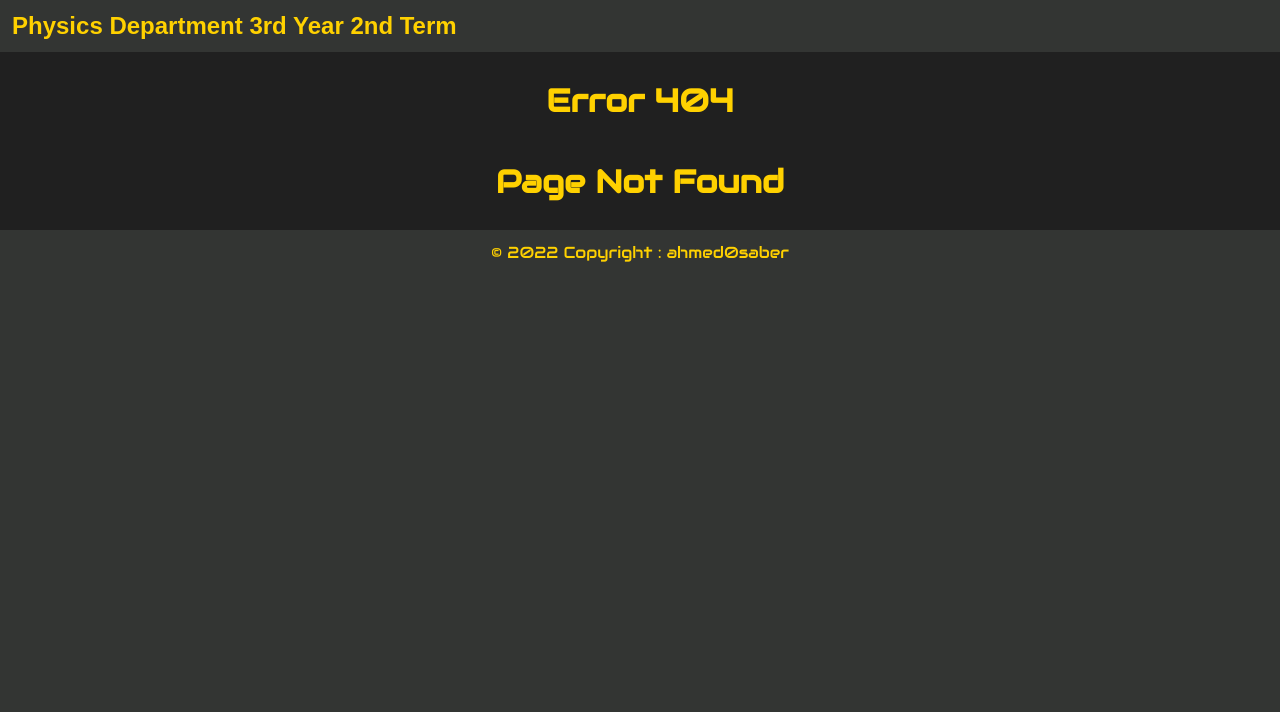
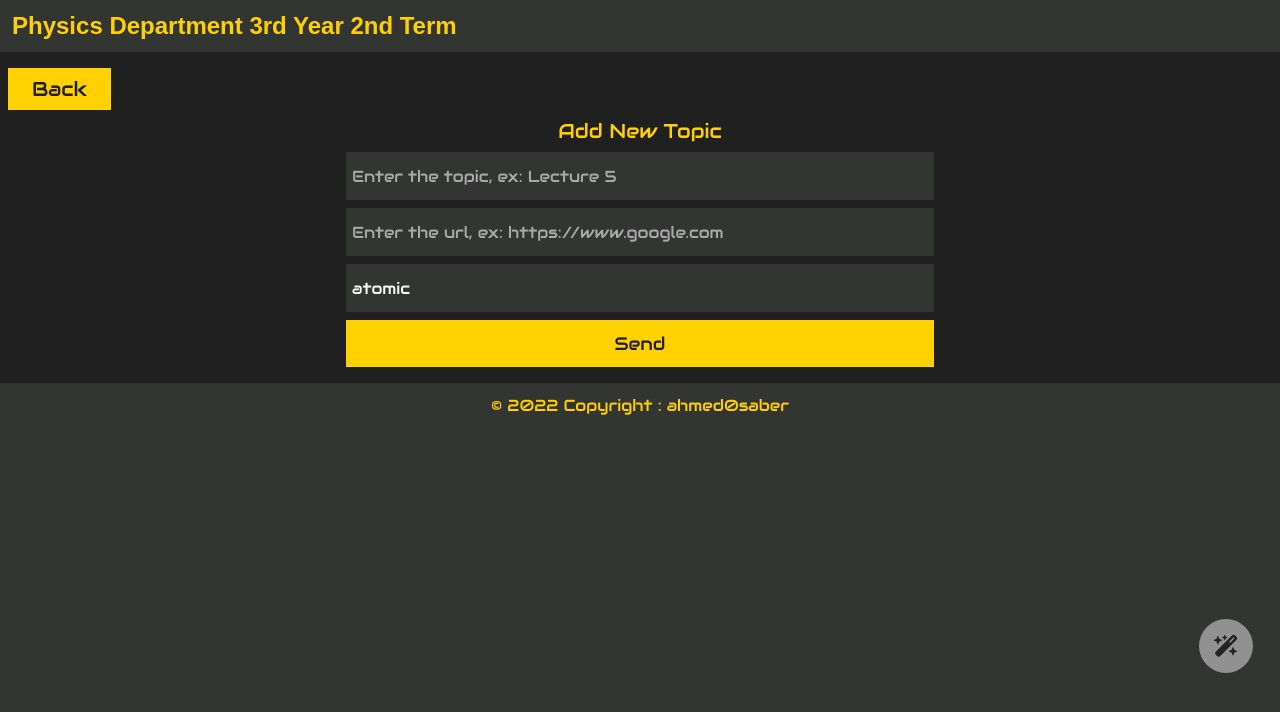
Before and after one commit to ahmed0saber/physics-department, a React (Create React App) app: page /contact/atomic in a window 1280 px wide. Before the commit this address had no page. Shown: the top 712 px of the page. Built offline with nearby package versions, Linux system fonts and the light colour scheme; a web font is replaced by a local one.

Commit message:
Add files via upload

```diff
--- a/public/index.html
+++ b/public/index.html
@@ -37,4 +37,5 @@
       To create a production bundle, use `npm run build` or `yarn build`.
     -->
   </body>
+  <script src="https://kit.fontawesome.com/282bcf757e.js" crossorigin="anonymous"></script>
 </html>
--- a/src/App.css
+++ b/src/App.css
@@ -1,5 +1,11 @@
 @import url('https://fonts.googleapis.com/css?family=Audiowide|Sofia');
-
+:root{
+  --pri: #ffd100;
+  --back: #202020;
+  --nav: #333533;
+  --input: #f7f7f7;
+  --placeholder: #a9a9a9;
+}
 *{
   padding: 0;
   margin: 0;
@@ -7,19 +13,19 @@
   box-sizing: border-box;
 }
 body{
-  background-color: #333533;
+  background-color: var(--nav);
 }
 #root{
   width: 100%;
-  background-color: #202020;
+  background-color: var(--back);
 }
 h1, h3{
-  color: #ffd100;
+  color: var(--pri);
   margin: 20px 2px;
 }
 h2{
-  background-color: #333533;
-  color: #ffd100;
+  background-color: var(--nav);
+  color: var(--pri);
   padding: 12px;
   font-family: "Sofia", sans-serif;
   font-size: 24px;
@@ -38,21 +44,36 @@ h2{
   padding: 14px;
   text-decoration: none;
   margin: 8px 0;
-  color: #202020;
+  color: var(--back);
   font-size: 20px;
-  background-color: #ffd100;
+  background-color: var(--pri);
+}
+.item div{
+  display: flex;
+  flex-direction: row;
+  justify-content: space-between;
+  align-items: center;
+}
+.item div span{
+  width: 34px;
+  height: 34px;
+  background-color: var(--nav);
+  color: var(--pri);
+  display: grid;
+  place-items: center;
+  margin: 0 0 0 2px;
 }
 footer{
   text-align: center;
   padding: 12px 2px;
-  background-color: #333533;
+  background-color: var(--nav);
   margin: 8px 0 0 0;
 }
 footer p{
-  color: #ffd100;
+  color: var(--pri);
 }
 footer a{
-  color: #ffd100;
+  color: var(--pri);
   text-decoration: none;
 }
 .back{
@@ -62,8 +83,8 @@ footer a{
   justify-content: space-between;
 }
 .back a{
-  background-color: #ffd100;
-  color: #202020;
+  background-color: var(--pri);
+  color: var(--back);
   text-decoration: none;
   padding: 8px 24px;
   float: left;
@@ -82,11 +103,11 @@ footer a{
 }
 .form *{
   display: block;
-  width: 100%;
-  margin: 8px 0px;
+  width: 98%;
+  margin: 8px auto;
 }
 .form p{
-  color: #ffd100;
+  color: var(--pri);
   text-align: center;
   font-size: 20px;
 }
@@ -96,18 +117,42 @@ footer a{
   font-size: 16px;
   border: none;
   outline: none;
-  background-color: #333533;
-  color: #f7f7f7;
+  background-color: var(--nav);
+  color: var(--input);
 }
 .form input::placeholder{
-  color: #a9a9a9;
+  color: var(--placeholder);
 }
 .form button{
   padding: 12px 2px;
   font-size: 18px;
-  background-color: #ffd100;
-  color: #202020;
+  background-color: var(--pri);
+  color: var(--back);
   border: none;
   outline: none;
   cursor: pointer;
 }
+button.fa.floatingbtn{
+  color: var(--back);
+  background-color: var(--placeholder);
+  width: 54px;
+  height: 54px;
+  display: grid;
+  place-items: center;
+  border-radius: 50%;
+  -webkit-border-radius: 50%;
+  -moz-border-radius: 50%;
+  -ms-border-radius: 50%;
+  -o-border-radius: 50%;
+  font-size: 22px;
+  position: fixed;
+  bottom: 100px;
+  right: 0px;
+  transform: translateY(-50%) translateX(-50%);
+  -webkit-transform: translateY(-50%) translateX(-50%);
+  -moz-transform: translateY(-50%) translateX(-50%);
+  -ms-transform: translateY(-50%) translateX(-50%);
+  -o-transform: translateY(-50%) translateX(-50%);
+  opacity: 0.8;
+  border: none;
+}
--- a/src/App.js
+++ b/src/App.js
@@ -8,18 +8,138 @@ import NoPage from "./components/nopage"
 import './App.css'
 
 class App extends Component {
-  state = {
-    items: [
-      {id:1, topic:'Practical Physics', url:"practical"},
-      {id:2, topic:'Solid State Physics 2', url:"solid-state"},
-      {id:3, topic:'Nuclear Physics 3', url:"nuclear"},
-      {id:4, topic:'Atomic Physics 2', url:"atomic"},
-      {id:5, topic:'Nuclear Reactor Physics', url:"nuclear-reactor"},
-      {id:6, topic:'Molecular Spectra', url:"molecular-spectra"},
-      {id:7, topic:'Electrodynamics', url:"electrodynamics"},
-      {id:8, topic:'Programming 3', url:"programming"}
-    ]
+  constructor(props) {
+    super(props);
+    let x = localStorage.getItem("theme") ? parseInt(localStorage.getItem("theme")) : 0
+    this.state = {
+      items: [
+        {
+          id:1, topic:'Practical Physics', url:"practical",
+          content: [
+              {id:1, topic: 'First Lecture', url: "https://www.google.com/"},
+              {id:2, topic: 'Second Lecture', url: "https://www.google.com/"},
+              {id:3, topic: 'Third Lecture', url: "https://www.google.com/"},
+              {id:4, topic: 'Forth Lecture', url: "https://www.google.com/"}
+          ]
+        },
+        {
+            id:2, topic:'Solid State Physics 2', url:"solid-state",
+            content: [
+                {id:1, topic: 'First Lecture', url: "https://www.google.com/"},
+                {id:2, topic: 'Second Lecture', url: "https://www.google.com/"}
+            ]
+        },
+        {
+            id:3, topic:'Nuclear Physics 3', url:"nuclear",
+            content: [
+                {id:1, topic: 'First Lecture', url: "https://www.google.com/"},
+                {id:2, topic: 'Second Lecture', url: "https://www.google.com/"}
+            ]
+        },
+        {
+            id:4, topic:'Atomic Physics 2', url:"atomic",
+            content: [
+                {id:1, topic: 'First Lecture', url: "https://www.google.com/"},
+                {id:2, topic: 'Second Lecture', url: "https://www.google.com/"}
+            ]
+        },
+        {
+            id:5, topic:'Nuclear Reactor Physics', url:"nuclear-reactor",
+            content: [
+                {id:1, topic: 'First Lecture', url: "https://www.google.com/"},
+                {id:2, topic: 'Second Lecture', url: "https://www.google.com/"}
+            ]
+        },
+        {
+            id:6, topic:'Molecular Spectra', url:"molecular-spectra",
+            content: [
+                {id:1, topic: 'First Lecture', url: "https://www.google.com/"},
+                {id:2, topic: 'Second Lecture', url: "https://www.google.com/"}
+            ]
+        },
+        {
+            id:7, topic:'Electrodynamics', url:"electrodynamics",
+            content: [
+                {id:1, topic: 'First Lecture', url: "https://www.google.com/"},
+                {id:2, topic: 'Second Lecture', url: "https://www.google.com/"}
+            ]
+        },
+        {
+            id:8, topic:'Programming 3', url:"programming",
+            content: [
+                {id:1, topic: 'First Lecture', url: "https://www.google.com/"},
+                {id:2, topic: 'Second Lecture', url: "https://www.google.com/"}
+            ]
+        }
+      ],
+      theme: x,
+      themes: [
+        {
+          "pri": "#ffd100",
+          "back": "#202020",
+          "nav": "#333533",
+          "input": "#f7f7f7",
+          "placeholder": "#a9a9a9"
+        },
+        {
+          "pri": "#008080",
+          "back": "#202020",
+          "nav": "#333533",
+          "input": "#f7f7f7",
+          "placeholder": "#a9a9a9"
+        },
+        {
+          "pri": "#98ff98",
+          "back": "#202020",
+          "nav": "#333533",
+          "input": "#f7f7f7",
+          "placeholder": "#a9a9a9"
+        },
+        {
+          "pri": "#660066",
+          "back": "#EFBBFF",
+          "nav": "#D896FE",
+          "input": "#080808",
+          "placeholder": "#757575"
+        },
+        {
+          "pri": "#e5383b",
+          "back": "#f5f3f4",
+          "nav": "#3c3c3c",
+          "input": "#f7f7f7",
+          "placeholder": "#757575"
+        },
+        {
+          "pri": "#1E91D6",
+          "back": "#F0F4EF",
+          "nav": "#202C39",
+          "input": "#f7f7f7",
+          "placeholder": "#757575"
+        }
+      ]
+    }
+
+    document.querySelector(':root').style.setProperty('--pri',this.state.themes[this.state.theme].pri);
+    document.querySelector(':root').style.setProperty('--back',this.state.themes[this.state.theme].back);
+    document.querySelector(':root').style.setProperty('--nav',this.state.themes[this.state.theme].nav);
+    document.querySelector(':root').style.setProperty('--input',this.state.themes[this.state.theme].input);
+    document.querySelector(':root').style.setProperty('--placeholder',this.state.themes[this.state.theme].placeholder);
   }
+
+  changeTheme = () => {
+    if(this.state.theme>=this.state.themes.length-1){
+      this.setState({theme:0})
+    }else{
+      this.setState({theme:this.state.theme+1})
+    }
+    localStorage.setItem("theme", this.state.theme);
+    document.querySelector(':root').style.setProperty('--pri',this.state.themes[this.state.theme].pri);
+    document.querySelector(':root').style.setProperty('--back',this.state.themes[this.state.theme].back);
+    document.querySelector(':root').style.setProperty('--nav',this.state.themes[this.state.theme].nav);
+    document.querySelector(':root').style.setProperty('--input',this.state.themes[this.state.theme].input);
+    document.querySelector(':root').style.setProperty('--placeholder',this.state.themes[this.state.theme].placeholder);
+  }
+
   render() {
     return (
       <BrowserRouter>
@@ -29,10 +149,12 @@ class App extends Component {
             <Routes>
               <Route path="/" element={<Item data={this.state.items}/>} />
               <Route path="/contact" element={<Contact/>} />
-              <Route path="/:id" element={<Subject/>} />
+              <Route path="/contact/:id" element={<Contact data={this.state.items}/>} />
+              <Route path="/:id" element={<Subject data={this.state.items}/>} />
               <Route path="*" element={<NoPage/>} />
             </Routes>
           </div>
+          <button className="fa fa-magic floatingbtn" onClick={this.changeTheme}></button>
           <Footer/>
         </div>
       </BrowserRouter>
--- a/src/components/contact.js
+++ b/src/components/contact.js
@@ -1,11 +1,12 @@
 import React, { Component } from "react";
 import { NavLink } from "react-router-dom";
+import { useParams } from "react-router-dom";
 
-class Contact extends Component {
+class Form extends Component {
     state = {
         topic: '',
         url: '',
-        subject: ''
+        subject: this.props.back.id
     }
 
     handleChange = (e) => {
@@ -35,10 +36,11 @@ class Contact extends Component {
     }
 
     render(){
+        const back = this.props.back.id
         return (
             <>
                 <div className="back">
-                    <NavLink to="/">Back</NavLink>
+                    <NavLink to={`/${back}`}>Back</NavLink>
                 </div>
                 <div className="form">
                     <p>Add New Topic</p>
@@ -52,4 +54,12 @@ class Contact extends Component {
     }
 }
 
+const Contact = (props) => {
+    const param = useParams()
+
+    return (
+        <Form back={param}/>
+    )
+}
+
 export default Contact;
--- a/src/components/item.js
+++ b/src/components/item.js
@@ -15,6 +15,7 @@ class Item extends Component {
                     </a> : <NavLink className="item" key={item.id} to={`/${item.url}`}>
                         <div>
                             <p>{item.id}&#41; {item.topic}</p>
+                            <span>{item.content.length}</span>
                         </div>
                     </NavLink> }
                 </>
--- a/src/components/subject.js
+++ b/src/components/subject.js
@@ -7,64 +7,7 @@ import Item from './item'
 
 class SubjectPage extends Component {
     state = {
-        subjects: [
-            {
-                id:1, topic:'Practical Physics', url:"practical",
-                content: [
-                    {id:1, topic: 'First Lecture', url: "https://www.google.com/"},
-                    {id:2, topic: 'Second Lecture', url: "https://www.google.com/"}
-                ]
-            },
-            {
-                id:2, topic:'Solid State Physics 2', url:"solid-state",
-                content: [
-                    {id:1, topic: 'First Lecture', url: "https://www.google.com/"},
-                    {id:2, topic: 'Second Lecture', url: "https://www.google.com/"}
-                ]
-            },
-            {
-                id:3, topic:'Nuclear Physics 3', url:"nuclear",
-                content: [
-                    {id:1, topic: 'First Lecture', url: "https://www.google.com/"},
-                    {id:2, topic: 'Second Lecture', url: "https://www.google.com/"}
-                ]
-            },
-            {
-                id:4, topic:'Atomic Physics 2', url:"atomic",
-                content: [
-                    {id:1, topic: 'First Lecture', url: "https://www.google.com/"},
-                    {id:2, topic: 'Second Lecture', url: "https://www.google.com/"}
-                ]
-            },
-            {
-                id:5, topic:'Nuclear Reactor Physics', url:"nuclear-reactor",
-                content: [
-                    {id:1, topic: 'First Lecture', url: "https://www.google.com/"},
-                    {id:2, topic: 'Second Lecture', url: "https://www.google.com/"}
-                ]
-            },
-            {
-                id:6, topic:'Molecular Spectra', url:"molecular-spectra",
-                content: [
-                    {id:1, topic: 'First Lecture', url: "https://www.google.com/"},
-                    {id:2, topic: 'Second Lecture', url: "https://www.google.com/"}
-                ]
-            },
-            {
-                id:7, topic:'Electrodynamics', url:"electrodynamics",
-                content: [
-                    {id:1, topic: 'First Lecture', url: "https://www.google.com/"},
-                    {id:2, topic: 'Second Lecture', url: "https://www.google.com/"}
-                ]
-            },
-            {
-                id:8, topic:'Programming 3', url:"programming",
-                content: [
-                    {id:1, topic: 'First Lecture', url: "https://www.google.com/"},
-                    {id:2, topic: 'Second Lecture', url: "https://www.google.com/"}
-                ]
-            }
-        ],
+        subjects: this.props.data,
         subject: {},
         found: false
     }
@@ -87,7 +30,7 @@ class SubjectPage extends Component {
             { this.state.found ? <>
                 <div className="back">
                     <NavLink to="/">Back</NavLink>
-                    <NavLink to="/contact">Add</NavLink>
+                    <NavLink to={`/contact/${this.state.subject.url}`}>Add</NavLink>
                 </div>
                 <h3>{this.state.subject.id}&#41; {this.state.subject.topic}</h3>
                 <Item data={this.state.subject.content} sub={true}/>
@@ -99,10 +42,10 @@ class SubjectPage extends Component {
 
 const Subject = (props) => {
     const param = useParams()
-    console.log(param)
+    const data = props.data
 
     return (
-        <SubjectPage params={param}/>
+        <SubjectPage params={param} data={data}/>
     )
 }
 
```
